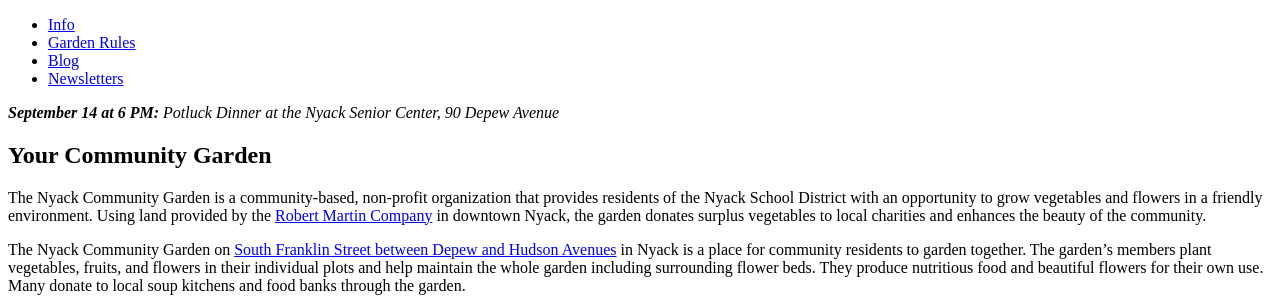
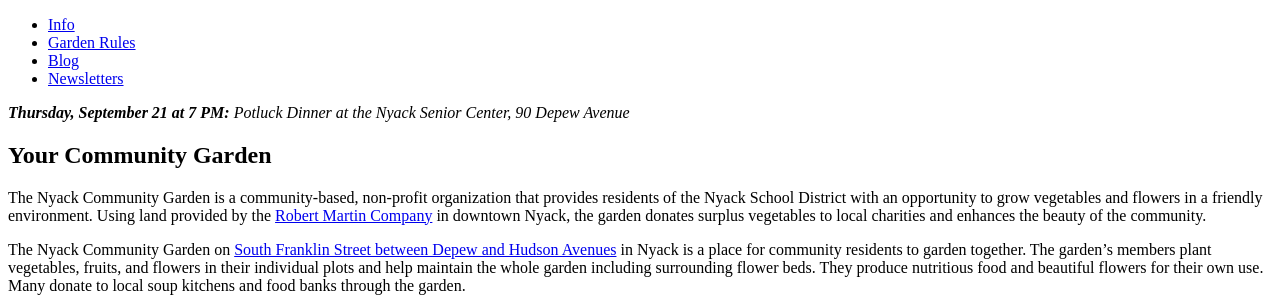
Before and after one commit to bosborne/nyackcommunitygarden, a Jekyll site: the page built from index.md, in a window 1280 px wide. Shown: the part 137-434 px from the top of the page. Built offline with Jekyll 4.4.1, drawn with Linux system fonts in a browser that asks for light colours; nearby versions of some CDN libraries; library files that are not in the unit come from our copies.

```diff
--- a/_layouts/default.html
+++ b/_layouts/default.html
@@ -22,7 +22,7 @@
       <div class="bannerbox">
         <p>
           <i>
-            <b>September 14 at 6 PM: </b>Potluck Dinner at the Nyack Senior Center, 90 Depew Avenue
+            <b>Thursday, September 21 at 7 PM: </b>Potluck Dinner at the Nyack Senior Center, 90 Depew Avenue
           </i>
         </p>
       </div>
```
